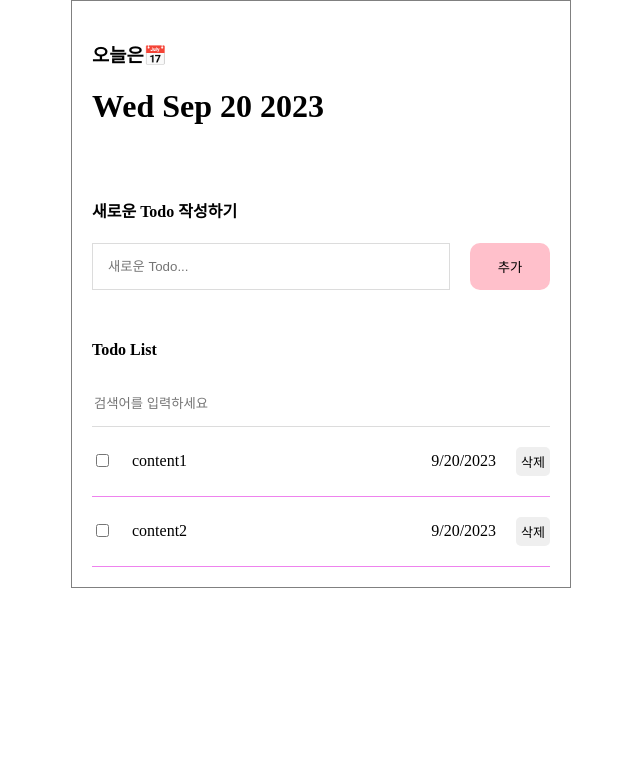
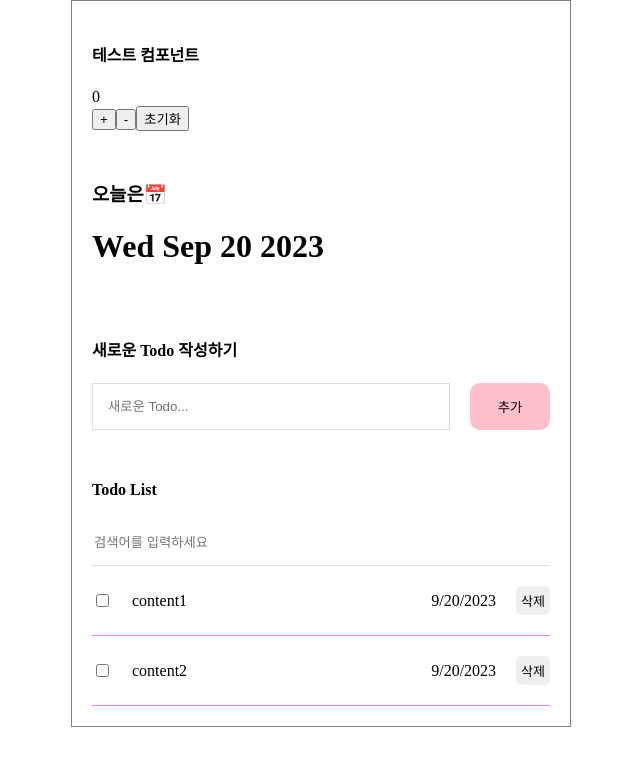
Before and after one commit to aaaaaattt/CRUD, a React (Create React App) app: page / in a window 1280 px wide. Shown: the top 766 px of the page, without its empty margins (319-959 px from the left). Built offline with nearby package versions, Linux system fonts and the light colour scheme.

Commit message:
useReducer complete

```diff
--- a/src/App.js
+++ b/src/App.js
@@ -4,6 +4,7 @@ import Header from './component/Header';
 import TodoEditor from './component/TodoEditor';
 import TodoList from './component/TodoList';
 import { useState,useRef } from 'react';
+import TestComp from './component/TestComp';
 function App() {
 
   const idref = useRef(3);
@@ -53,6 +54,7 @@ function App() {
 
   return (
     <div className="App">
+      <TestComp />
       <Header />
       <TodoEditor onCreate={onCreate}/>
       <TodoList todo={todo} onUpdate={onUpdate} onDelete={onDelete}/>
--- /dev/null
+++ b/src/component/TestComp.js
@@ -0,0 +1,42 @@
+import { useReducer } from "react";
+
+function reducer(state, action) {
+    switch (action.type){
+        case "INCREASE":
+            return state + action.data;
+        case "DECREASE":
+            return state - action.data;
+        case "초기화":
+            return action.data;
+        default:
+            return state;
+    }
+}
+
+function TestComp() {
+
+
+        const [count, dispatch] = useReducer(reducer, 0);
+
+
+
+    return (
+        <div>
+            <h4>테스트 컴포넌트</h4>
+            <div>
+                <bold>{count}</bold>
+            </div>
+            <div>
+                <button onClick={() => dispatch({type:"INCREASE", data:1})} >
+                    +
+                    </button>
+                <button onClick={() => dispatch({type:"DECREASE", data:1})} >
+                    -
+                    </button>
+                <button onClick={()=> dispatch({type:"초기화", data:0})}>초기화</button>
+            </div>
+        </div>
+    );
+}
+
+export default TestComp;
```
